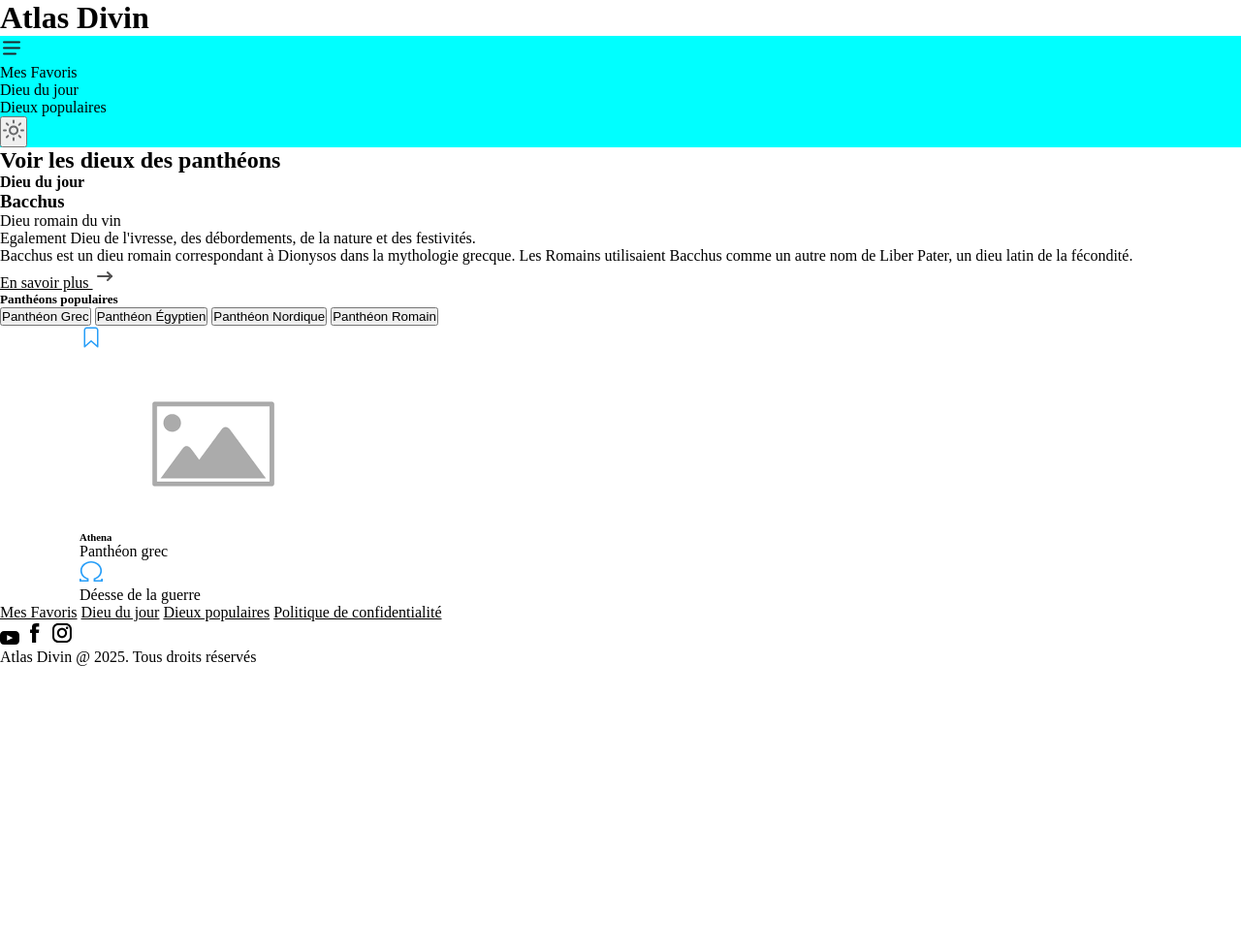
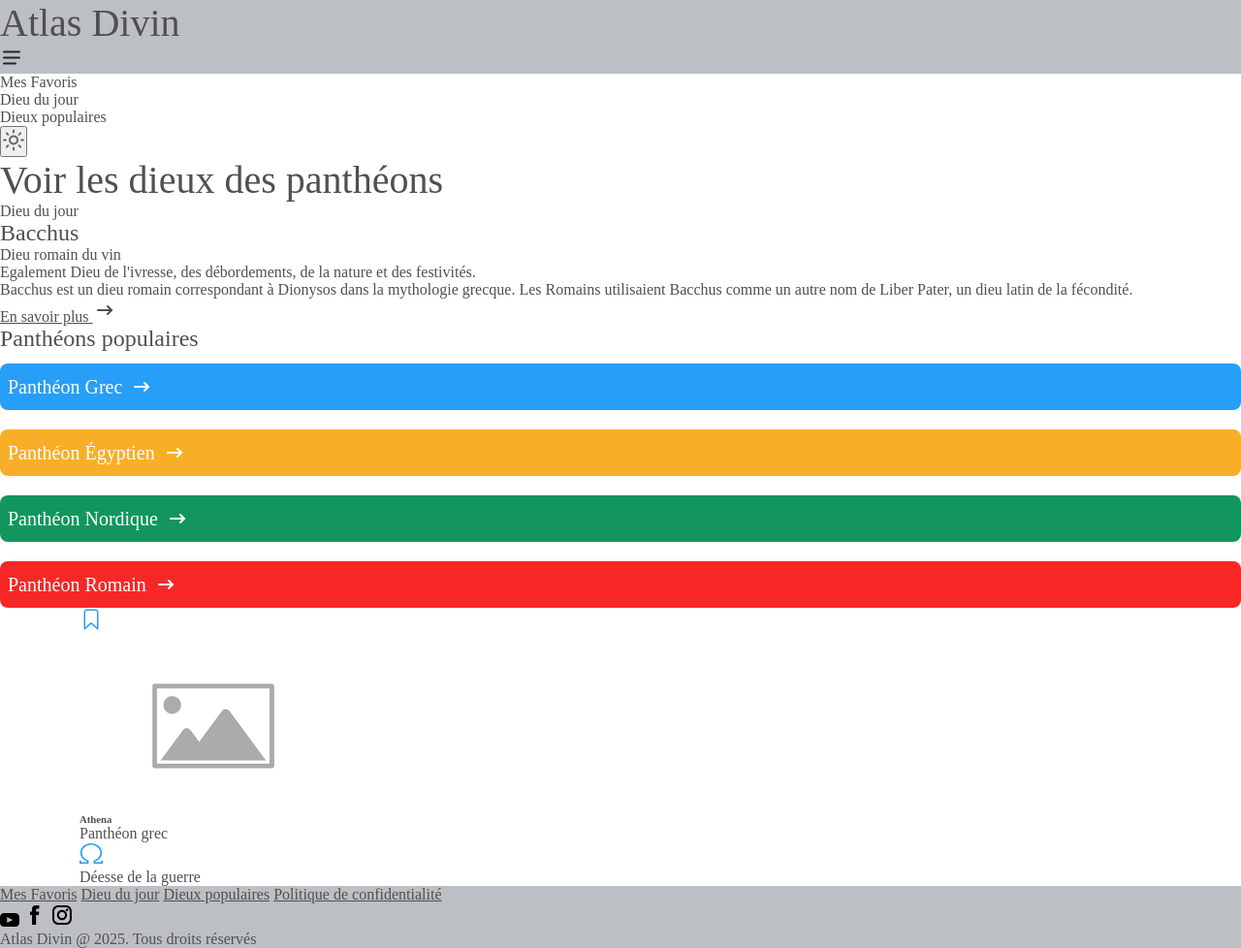
Before and after one commit to EvyEva/02-Atlas-Divin, a website built with Parcel: page src/index.html in a window 1280 px wide. Shown: the whole page at 97% size. Before the commit the page ends 800 px from the top, so only its background shows below. Built offline with nearby package versions, Linux system fonts and the light colour scheme; a web font is replaced by a local one.

Commit message:
filter quasi fini

```diff
--- a/src/index.html
+++ b/src/index.html
@@ -21,7 +21,7 @@
   <body>
     <header>
       <h1>Atlas Divin</h1>
-      <nav class="nav-pop-up">
+
       <svg
         class="nav-pop-up-burger"
         xmlns="http://www.w3.org/2000/svg"
@@ -64,6 +64,8 @@
           </clipPath>
         </defs>
       </svg>
+    </header>
+    <nav class="nav-pop-up">
       <ul>
         <li>Mes Favoris</li>
         <li>Dieu du jour</li>
@@ -172,7 +174,6 @@
         </svg>
       </button>
     </nav>
-    </header>
 
     <main>
       <h2>Voir les dieux des panthéons</h2>
@@ -232,10 +233,169 @@
 
       <section class="filter-whole">
         <h5>Panthéons populaires</h5>
-        <button class="filter-greek">Panthéon Grec</button>
-        <button class="filter-egypt">Panthéon Égyptien</button>
-        <button class="filter-norse">Panthéon Nordique</button>
-        <button class="filter-roman">Panthéon Romain</button>
+        <div class="filter-names">
+          <button class="filter-greek">
+            Panthéon Grec
+            <svg
+              class="filter-arrow"
+              xmlns="http://www.w3.org/2000/svg"
+              width="24"
+              height="24"
+              viewBox="0 0 24 24"
+              fill="none"
+            >
+              <g clip-path="url(#clip0_57_2394)">
+                <path
+                  d="M5 12H19"
+                  stroke="white"
+                  stroke-width="2"
+                  stroke-linecap="round"
+                  stroke-linejoin="round"
+                />
+                <path
+                  d="M15 16L19 12"
+                  stroke="white"
+                  stroke-width="2"
+                  stroke-linecap="round"
+                  stroke-linejoin="round"
+                />
+                <path
+                  d="M15 8L19 12"
+                  stroke="white"
+                  stroke-width="2"
+                  stroke-linecap="round"
+                  stroke-linejoin="round"
+                />
+              </g>
+              <defs>
+                <clipPath id="clip0_57_2394">
+                  <rect width="24" height="24" fill="white" />
+                </clipPath>
+              </defs>
+            </svg>
+          </button>
+          <button class="filter-egypt">
+            Panthéon Égyptien
+
+            <svg
+              class="filter-arrow"
+              xmlns="http://www.w3.org/2000/svg"
+              width="24"
+              height="24"
+              viewBox="0 0 24 24"
+              fill="none"
+            >
+              <g clip-path="url(#clip0_57_2394)">
+                <path
+                  d="M5 12H19"
+                  stroke="white"
+                  stroke-width="2"
+                  stroke-linecap="round"
+                  stroke-linejoin="round"
+                />
+                <path
+                  d="M15 16L19 12"
+                  stroke="white"
+                  stroke-width="2"
+                  stroke-linecap="round"
+                  stroke-linejoin="round"
+                />
+                <path
+                  d="M15 8L19 12"
+                  stroke="white"
+                  stroke-width="2"
+                  stroke-linecap="round"
+                  stroke-linejoin="round"
+                />
+              </g>
+              <defs>
+                <clipPath id="clip0_57_2394">
+                  <rect width="24" height="24" fill="white" />
+                </clipPath>
+              </defs>
+            </svg>
+          </button>
+          <button class="filter-norse">
+            Panthéon Nordique
+            <svg
+              class="filter-arrow"
+              xmlns="http://www.w3.org/2000/svg"
+              width="24"
+              height="24"
+              viewBox="0 0 24 24"
+              fill="none"
+            >
+              <g clip-path="url(#clip0_57_2394)">
+                <path
+                  d="M5 12H19"
+                  stroke="white"
+                  stroke-width="2"
+                  stroke-linecap="round"
+                  stroke-linejoin="round"
+                />
+                <path
+                  d="M15 16L19 12"
+                  stroke="white"
+                  stroke-width="2"
+                  stroke-linecap="round"
+                  stroke-linejoin="round"
+                />
+                <path
+                  d="M15 8L19 12"
+                  stroke="white"
+                  stroke-width="2"
+                  stroke-linecap="round"
+                  stroke-linejoin="round"
+                />
+              </g>
+              <defs>
+                <clipPath id="clip0_57_2394">
+                  <rect width="24" height="24" fill="white" />
+                </clipPath>
+              </defs>
+            </svg>
+          </button>
+          <button class="filter-roman">
+            Panthéon Romain
+            <svg
+              class="filter-arrow"
+              xmlns="http://www.w3.org/2000/svg"
+              width="24"
+              height="24"
+              viewBox="0 0 24 24"
+              fill="none"
+            >
+              <g clip-path="url(#clip0_57_2394)">
+                <path
+                  d="M5 12H19"
+                  stroke="white"
+                  stroke-width="2"
+                  stroke-linecap="round"
+                  stroke-linejoin="round"
+                />
+                <path
+                  d="M15 16L19 12"
+                  stroke="white"
+                  stroke-width="2"
+                  stroke-linecap="round"
+                  stroke-linejoin="round"
+                />
+                <path
+                  d="M15 8L19 12"
+                  stroke="white"
+                  stroke-width="2"
+                  stroke-linecap="round"
+                  stroke-linejoin="round"
+                />
+              </g>
+              <defs>
+                <clipPath id="clip0_57_2394">
+                  <rect width="24" height="24" fill="white" />
+                </clipPath>
+              </defs>
+            </svg>
+          </button>
+        </div>
       </section>
 
       <div class="container">
--- a/src/scss/_base.scss
+++ b/src/scss/_base.scss
@@ -14,13 +14,19 @@ video {
 }
 
 html {
-  --color-bg: aqua;
+  --color-bg: white;
   --color-text-main: blue;
   --color-text-secondary: red;
+  --color-grey-text: #515050;
+  --color-grey-light-mode: #bcbfc3;
+  --color-blue: #279ef8;
+  --color-yellow: #f8af27;
+  --color-green: #12965d;
+  --color-red: #f82727;
 }
 
 html[data-theme="dark"] {
-  --color-bg: #696a6c;
+  --color-bg: #515050;
   --color-text-main: #f7f6f6;
   --color-text-secondary: #ffffff;
 }
@@ -32,3 +38,55 @@ html[data-theme="light"] .button-into-dark-mode {
 html[data-theme="dark"] .button-into-light-mode {
   display: none;
 }
+
+body {
+  color: var(--color-grey-text);
+  font-family: "Bubbler One";
+}
+
+h1 {
+  font-family: "Caesar Dressing";
+  font-size: 40px;
+  font-style: normal;
+  font-weight: 400;
+  line-height: normal;
+}
+
+h2 {
+  font-family: "Caesar Dressing";
+  font-size: 40px;
+  font-style: normal;
+  font-weight: 400;
+  line-height: normal;
+}
+
+h3 {
+  font-family: "Caesar Dressing";
+  font-size: 24px;
+  font-style: normal;
+  font-weight: 400;
+  line-height: normal;
+}
+
+h4 {
+  font-family: "Caesar Dressing";
+  font-size: 16px;
+  font-style: normal;
+  font-weight: 400;
+  line-height: normal;
+}
+
+h5 {
+  font-size: 24px;
+  font-style: normal;
+  font-weight: 400;
+  line-height: normal;
+}
+
+header {
+  background-color: var(--color-grey-light-mode);
+}
+
+footer {
+  background-color: var(--color-grey-light-mode);
+}
--- a/src/scss/modules/_filter.scss
+++ b/src/scss/modules/_filter.scss
@@ -0,0 +1,48 @@
+.filter-whole {
+  display: flex;
+  flex-direction: column;
+  align-items: flex-start;
+  gap: 12px;
+  align-self: stretch;
+}
+
+.filter-whole button {
+  display: flex;
+  padding: 12px 8px;
+  align-items: center;
+  gap: 8px;
+  align-self: stretch;
+  border-radius: 8px;
+  border: none;
+  font-family: "Caesar Dressing";
+  font-size: 20px;
+  font-style: normal;
+  font-weight: 400;
+  line-height: normal;
+  color: white;
+}
+
+.filter-names {
+  display: flex;
+  flex-direction: column;
+  align-items: flex-start;
+  gap: 20px;
+  align-self: stretch;
+}
+
+.filter-greek {
+  background-color: var(--color-blue);
+}
+.filter-egypt {
+  background-color: var(--color-yellow);
+}
+.filter-norse {
+  background-color: var(--color-green);
+}
+.filter-roman {
+  background-color: var(--color-red);
+}
+
+.filter-arrow {
+  justify-content: flex-end;
+}
```
Also changed, not shown: src/scss/modules/_pop-up.scss (added). Lines whose indentation alone changed are shown as unchanged.
